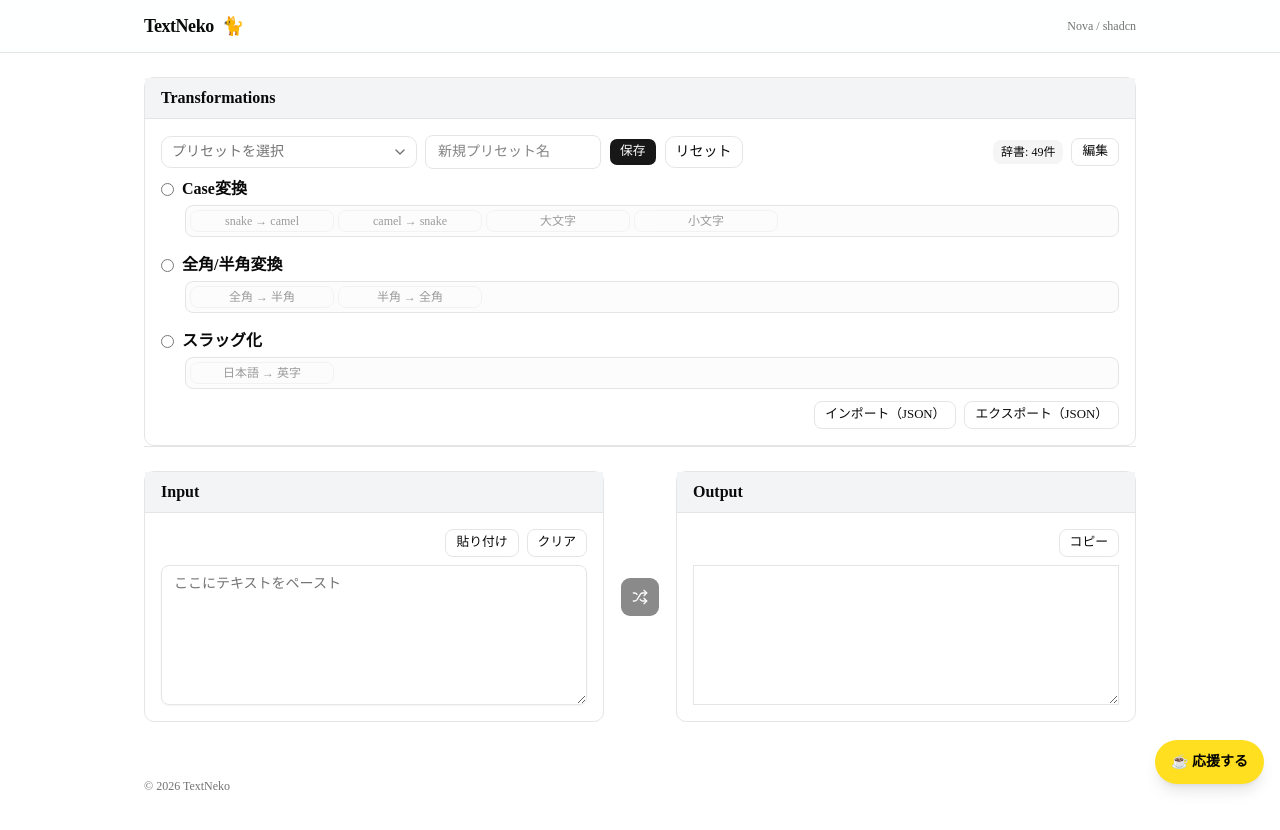
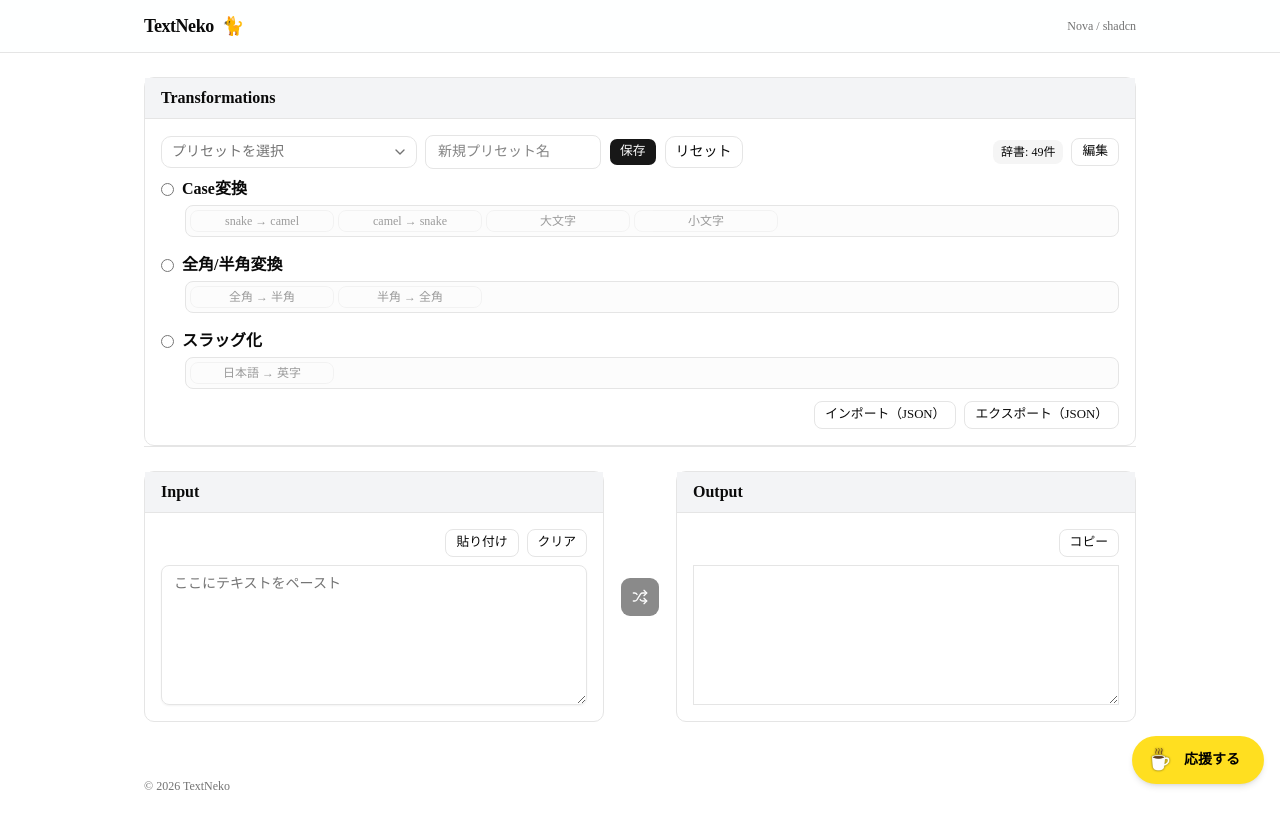
Before and after one commit to nacodea/TextNeko, a Next.js app: page / in a window 1280 px wide. Shown: the top 830 px of the page. Built offline with nearby package versions, Linux system fonts and the light colour scheme.

Commit message:
update ByMeACoffee Link

```diff
--- a/src/components/BuyMeACoffee.tsx
+++ b/src/components/BuyMeACoffee.tsx
@@ -1,22 +1,28 @@
 export default function BuyMeACoffeeLink() {
   return (
-    <div className="fixed right-4 bottom-4 z-50">
+    <div className="fixed right-4 bottom-4 z-50 hidden md:block">
       <a
         href="https://www.buymeacoffee.com/nacodea"
         target="_blank"
         rel="noopener noreferrer"
         className="
-          flex items-center gap-2
-          rounded-full
-          bg-yellow-300
-          px-4 py-3
-          text-sm font-semibold text-black
-          shadow-lg
-          hover:bg-yellow-400
-          transition
+          flex items-center gap-1
+          rounded-full bg-yellow-300 px-2 py-1
+          shadow-md
+          transition-all duration-200
+          hover:-translate-y-1 hover:shadow-lg
+          active:translate-y-0
         "
       >
-        ☕ 応援する
+        <img
+          src="/coffee.png"
+          alt="Buy me a coffee"
+          className="h-10 w-10 drop-shadow-[0_0_1px_rgba(0,0,0,0.6)]"
+        />
+
+        <span className="hidden sm:inline text-sm font-semibold text-black mr-4">
+          応援する
+        </span>
       </a>
     </div>
   );
```
Also changed, not shown: public/coffee.png (added).
